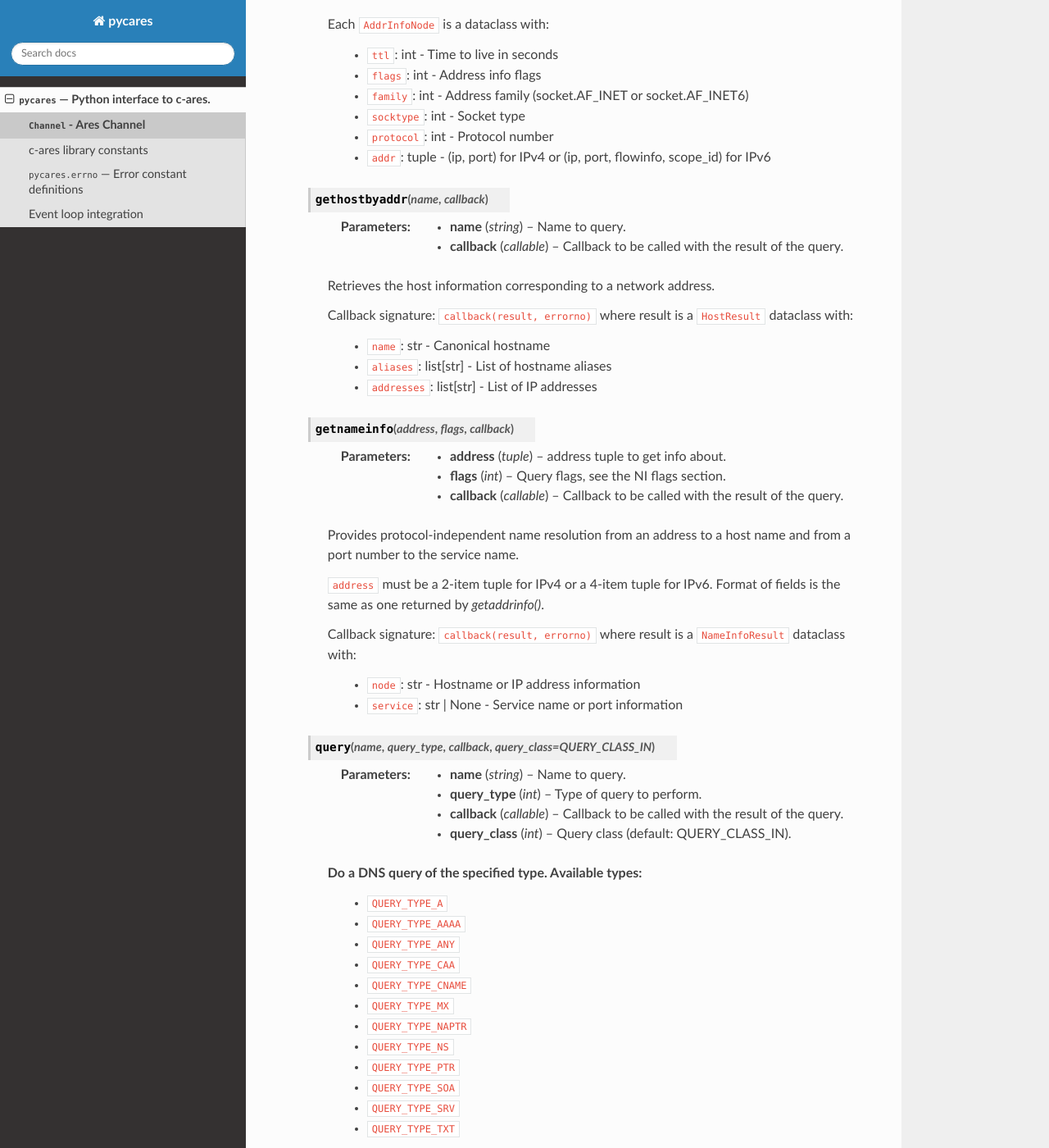
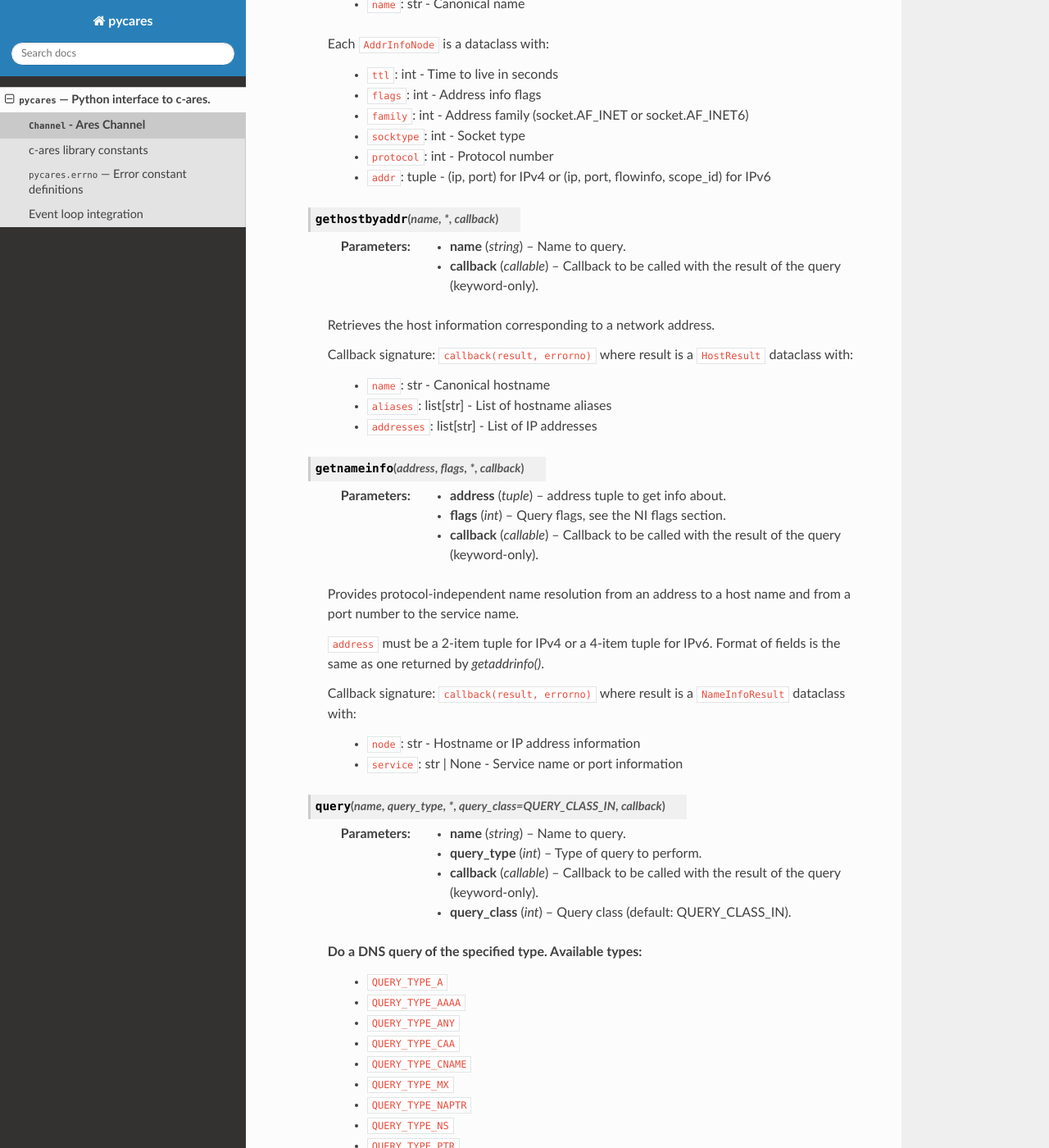
Before and after one commit to saghul/pycares, a Sphinx documentation site: the page built from docs/channel.rst, in a window 1280 px wide and 1400 px high, scrolled down 2079 px. Shown: the whole window at 82% size. Built offline with Sphinx 7.4.7 and the Read the Docs theme 3.1.0, drawn with Linux system fonts in a browser that asks for light colours; some of the changed text lies outside the part shown.

Commit message:
Make callback a mandatory kwarg-only argument
Makes the API more consistent to use.

Ref: https://github.com/saghul/pycares/issues/272

```diff
--- a/docs/channel.rst
+++ b/docs/channel.rst
@@ -76,13 +76,13 @@
         closing is safer as it gives you control over when resources are released.
 
 
-    .. py:method:: getaddrinfo(host, port, callback, family=0, type=0, proto=0, flags=0)
+    .. py:method:: getaddrinfo(host, port, *, family=0, type=0, proto=0, flags=0, callback)
 
         :param string host: Hostname to resolve.
 
         :param string port: Service to resolve. Can be a string, int or None.
 
-        :param callable callback: Callback to be called with the result of the query.
+        :param callable callback: Callback to be called with the result of the query (keyword-only).
 
         The ``family``, ``type`` and ``proto`` arguments can be optionally specified in order to narrow the list of
         addresses returned. Passing zero as a value for each of these arguments selects the full range of results.
@@ -113,11 +113,11 @@
             - ``addr``: tuple - (ip, port) for IPv4 or (ip, port, flowinfo, scope_id) for IPv6
 
 
-    .. py:method:: gethostbyaddr(name, callback)
+    .. py:method:: gethostbyaddr(name, *, callback)
 
         :param string name: Name to query.
 
-        :param callable callback: Callback to be called with the result of the query.
+        :param callable callback: Callback to be called with the result of the query (keyword-only).
 
         Retrieves the host information corresponding to a network address.
 
@@ -128,13 +128,13 @@
             - ``addresses``: list[str] - List of IP addresses
 
 
-    .. py:method:: getnameinfo(address, flags, callback)
+    .. py:method:: getnameinfo(address, flags, *, callback)
 
         :param tuple address: address tuple to get info about.
 
         :param int flags: Query flags, see the NI flags section.
 
-        :param callable callback: Callback to be called with the result of the query.
+        :param callable callback: Callback to be called with the result of the query (keyword-only).
 
         Provides protocol-independent name resolution from an address to a host name and
         from a port number to the service name.
@@ -148,13 +148,13 @@
             - ``service``: str | None - Service name or port information
 
 
-    .. py:method:: query(name, query_type, callback, query_class=QUERY_CLASS_IN)
+    .. py:method:: query(name, query_type, *, query_class=QUERY_CLASS_IN, callback)
 
         :param string name: Name to query.
 
         :param int query_type: Type of query to perform.
 
-        :param callable callback: Callback to be called with the result of the query.
+        :param callable callback: Callback to be called with the result of the query (keyword-only).
 
         :param int query_class: Query class (default: QUERY_CLASS_IN).
 
@@ -268,15 +268,15 @@
                 if result.additional:
                     print(f"Additional section: {len(result.additional)} records")
 
-            channel.query("google.com", pycares.QUERY_TYPE_A, callback)
+            channel.query("google.com", pycares.QUERY_TYPE_A, callback=callback)
 
-    .. py:method:: search(name, query_type, callback, query_class=QUERY_CLASS_IN)
+    .. py:method:: search(name, query_type, *, query_class=QUERY_CLASS_IN, callback)
 
         :param string name: Name to query.
 
         :param int query_type: Type of query to perform.
 
-        :param callable callback: Callback to be called with the result of the query.
+        :param callable callback: Callback to be called with the result of the query (keyword-only).
 
         :param int query_class: Query class (default: QUERY_CLASS_IN).
 
```
Also changed, not shown: src/pycares/__init__.py (+11 -14 lines), 2 other files.
